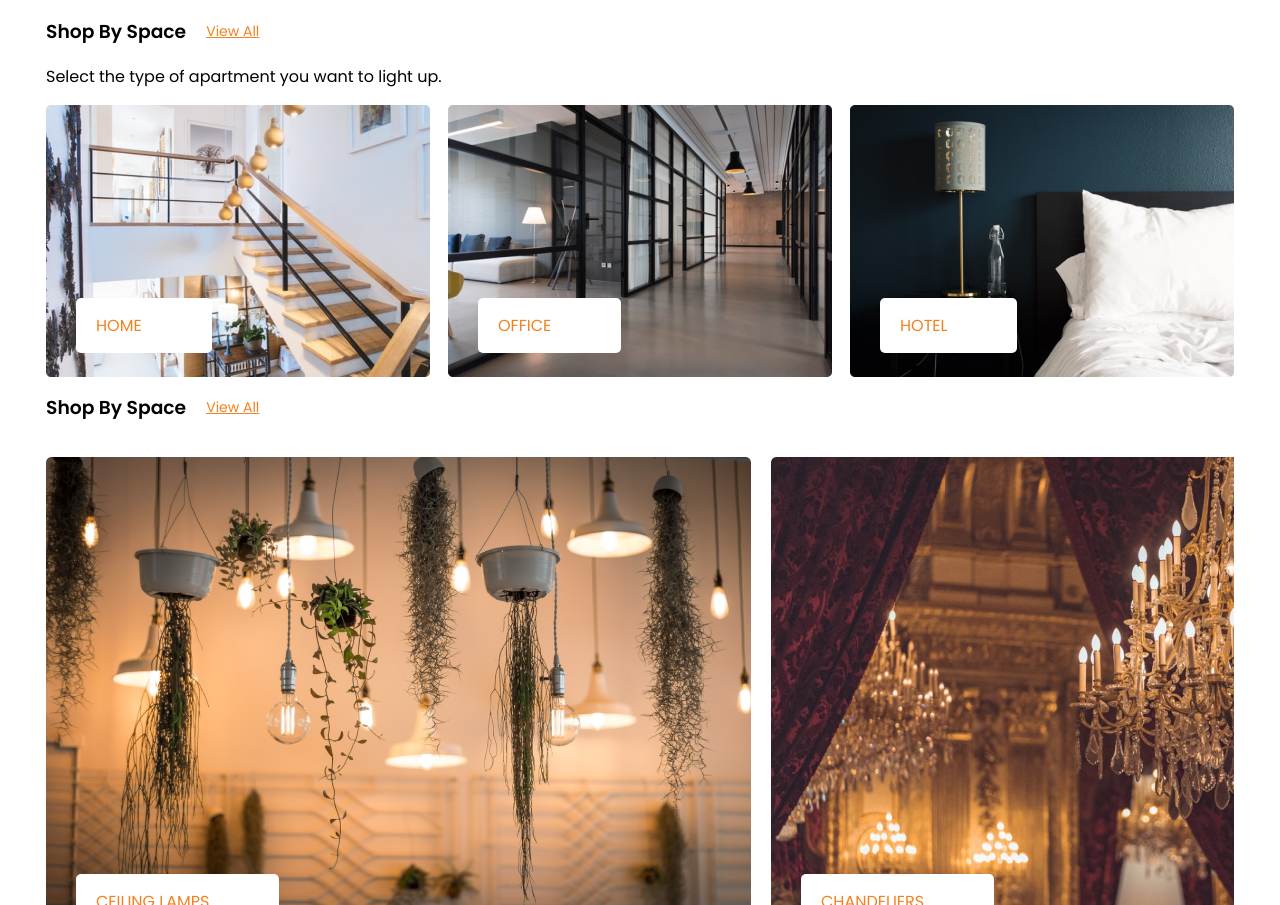
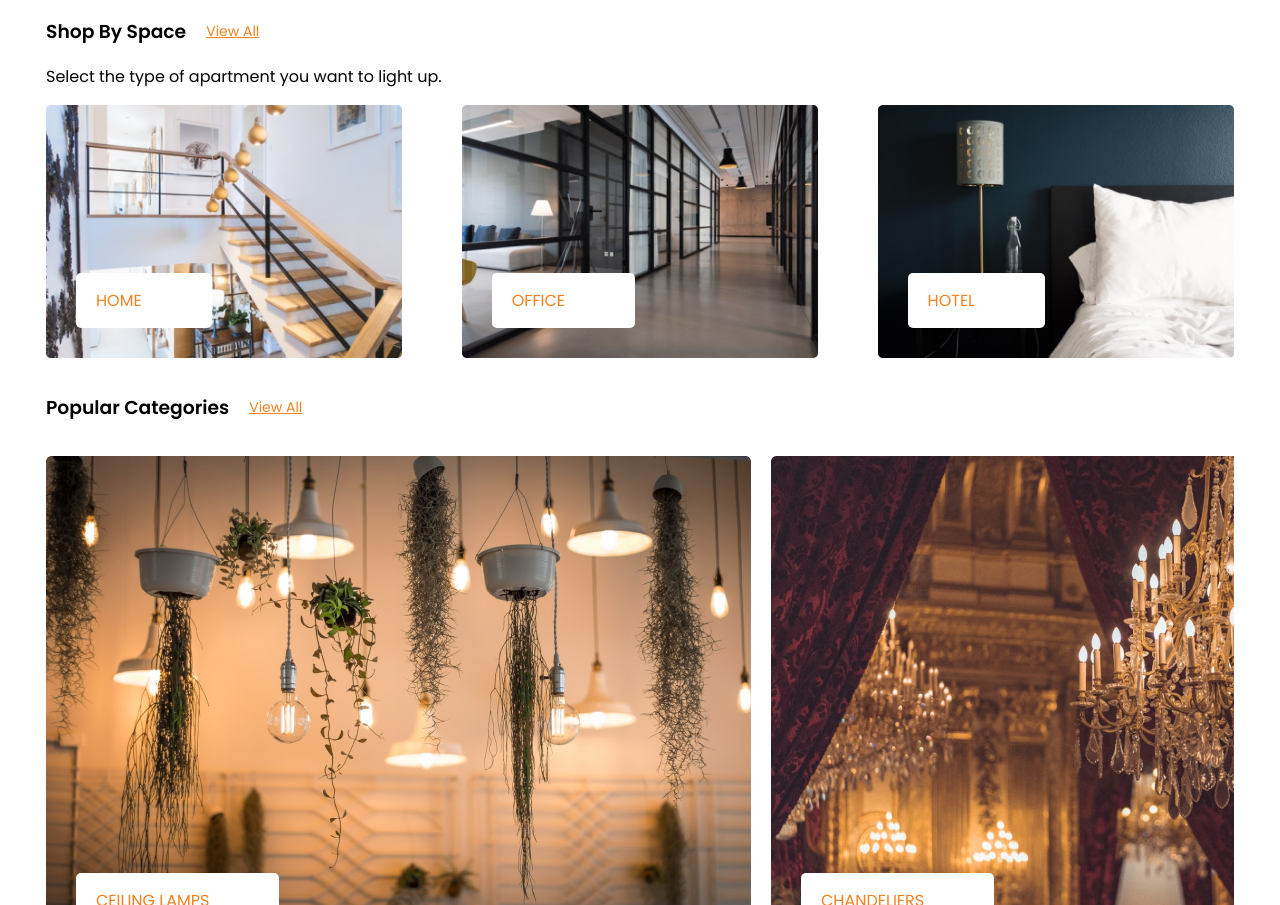
Before and after one commit to ArinzeOkorji/TheLightHaus, a plain HTML site: page index.html in a window 1280 px wide. Shown: the part 994-1899 px from the top of the page. Drawn offline with Linux system fonts and the light colour scheme.

Commit message:
[fix]: Ui fix

```diff
--- a/index.html
+++ b/index.html
@@ -111,26 +111,26 @@
             <ul>
                 <li class="space">
                     <div>
-                        <a>
+                        <div>
                             <img src="assets/img/home.png" alt="">
                             <label>Home</label>
-                        </a>
+                        </div>
                     </div>
                 </li>
                 <li class="space">
                     <div>
-                        <a>
+                        <div>
                             <img src="assets/img/office.png" alt="">
                             <label>Office</label>
-                        </a>
+                        </div>
                     </div>
                 </li>
                 <li class="space">
                     <div>
-                        <a>
+                        <div>
                             <img src="assets/img/hotel.png" alt="">
                             <label>Hotel</label>
-                        </a>
+                        </div>
                     </div>
                 </li>
             </ul>
@@ -140,7 +140,7 @@
     <div class="popularCategory container">
         <div class="heading container">
             <div>
-                <h3>Shop By Space</h3>
+                <h3>Popular Categories</h3>
                 <a href="" class="orange">View All</a>
             </div>
         </div>
--- a/style.css
+++ b/style.css
@@ -206,17 +206,24 @@
         }
 
         .spaceCategory ul li {
-            height: 253px;
-            width: 384px;
+            width: 30%;
         }
 
-        .spaceCategory ul li div a,
+        .spaceCategory ul li>div {
+            width: 100%;
+        }
+
+        .spaceCategory ul li>div img {
+            width: 100%;
+        }
+
+        .spaceCategory ul li>div div,
         .popularCategory ul li div a {
             position: relative;
             cursor: pointer;
         }
 
-        .spaceCategory ul li div a label,
+        .spaceCategory ul li>div div label,
         .popularCategory ul li div a label {
             position: absolute;
             border-radius: 5px;
@@ -230,7 +237,7 @@
             transition: .2s ease;
         }
 
-        .spaceCategory ul li div a:hover label,
+        .spaceCategory ul li>div div:hover label,
         .popularCategory ul li div a:hover label {
             background-color: #F4811F;
             color: #fff;
```
